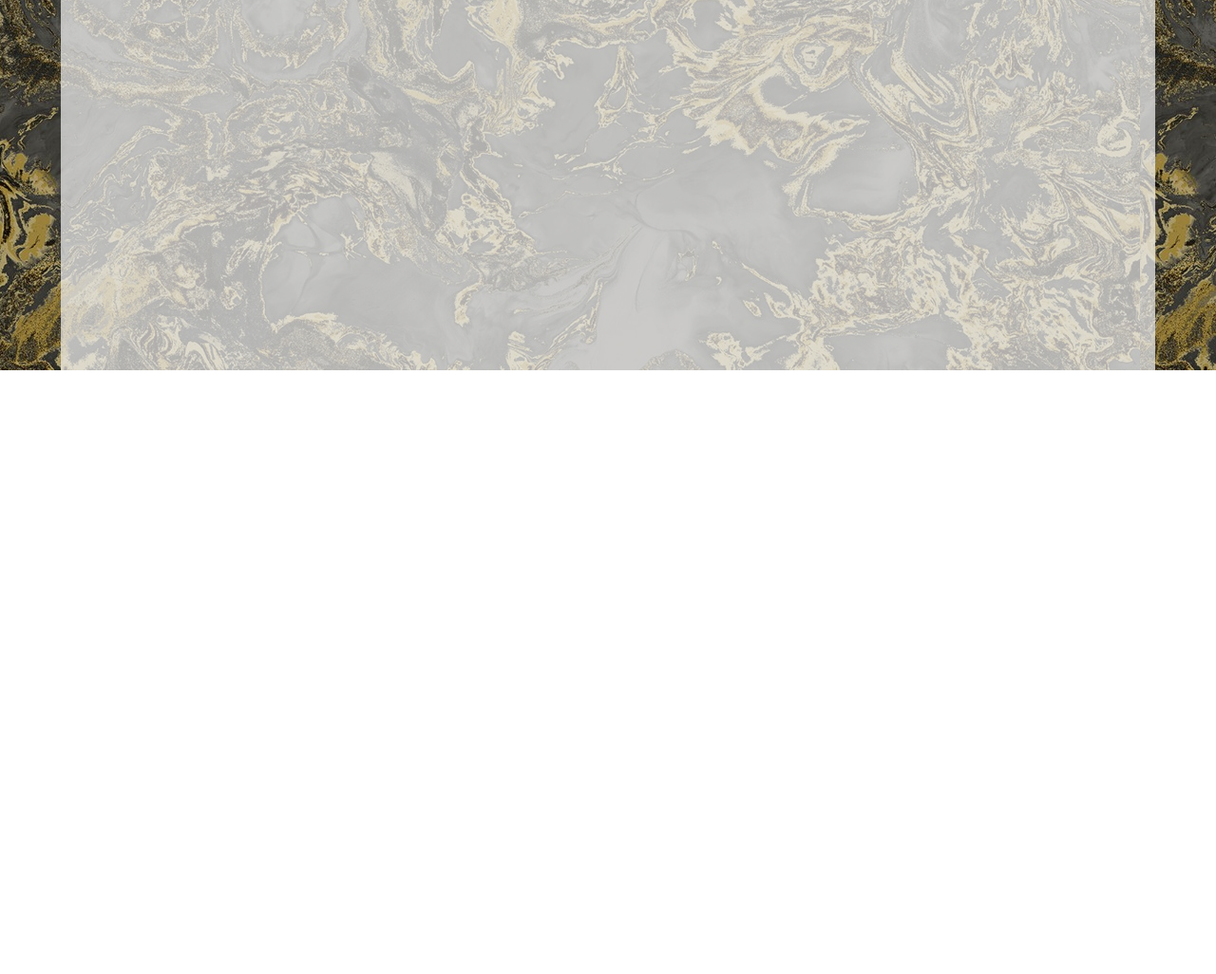
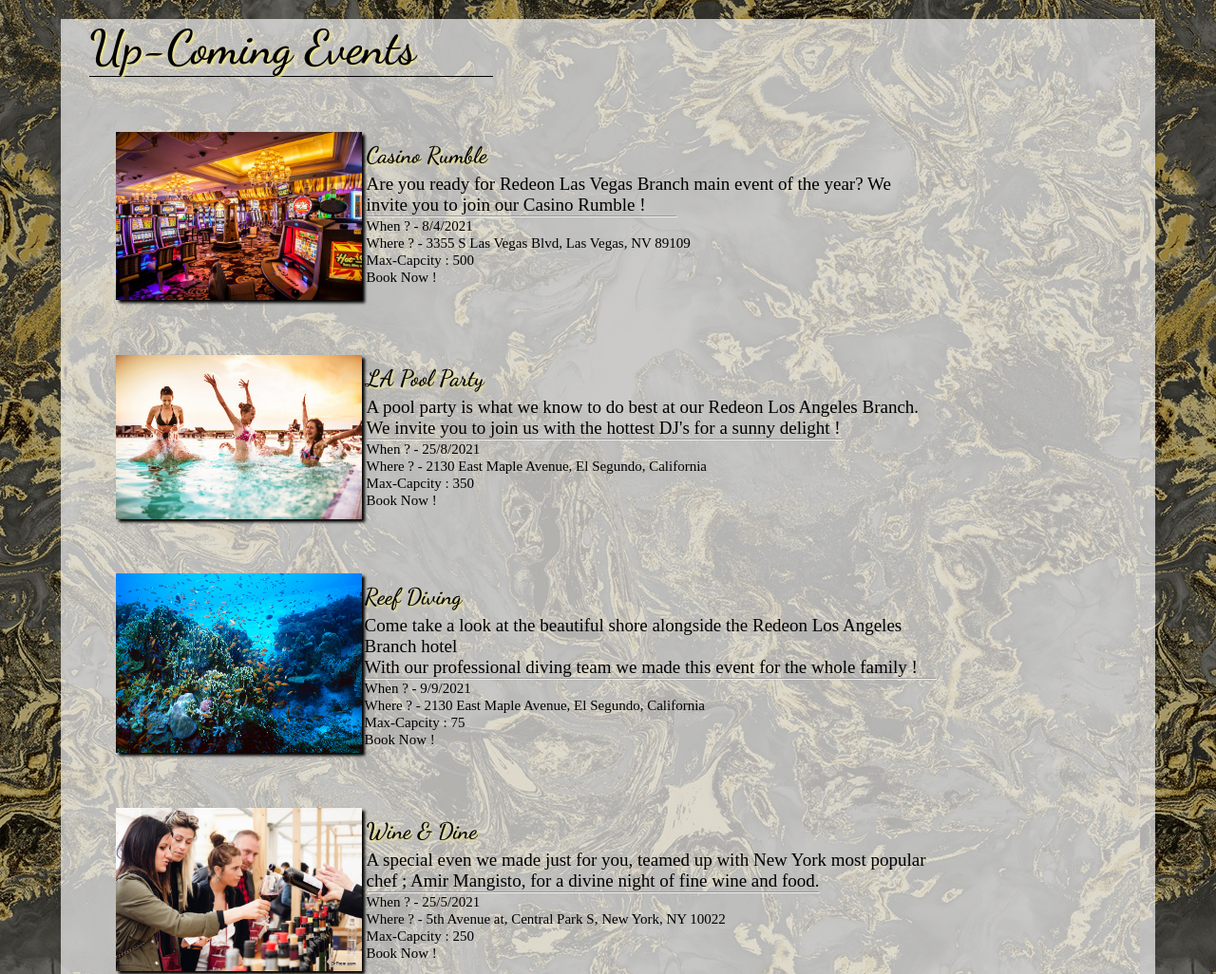
Before and after one commit to JacobShiber/Hotel_Assignment, a plain HTML site: page index.html in a window 1280 px wide. Shown: the part 1540-2566 px from the top of the page at 95% size. Before the commit the page ends 1930 px from the top, so only its background shows below. Drawn offline with Linux system fonts and the light colour scheme.

Commit message:
added upcoming events section

```diff
--- a/index.html
+++ b/index.html
@@ -17,7 +17,8 @@
         <header id="logo">
             <img src="Media/Rlogo.jpeg" alt="logo" id="logoimg">
             <h1 id="logotext">Experience hotels in a different level</h1>
-
+        </header>
+            <div id="stickynav">
             <nav>
                 <ul id="navlinks">
                     <li class="navlink"><a href="#">Main</a></li>
@@ -28,8 +29,8 @@
                     <li class="navlink"><a href="#">Contact</a></li>
                 </ul>
             </nav>
+           </div>
 
-        </header>
         <main>
             <div id="runningcontainer">
                 <div id="runningimg"></div>
@@ -64,6 +65,65 @@
                          </div>
                    </article>
             </section>
+            <section id="mainevents">
+                <h1>Up-Coming Events</h1>
+                <article id="eventcards">
+                <div class="eventcard">
+                    <img src="Media/casinorumble.jpg" alt="casino">
+                    <div class="cardtext">
+                    <h2>Casino Rumble</h2>
+                    <p>Are you ready for Redeon Las Vegas Branch main event of the year?
+                        We invite you to join our Casino Rumble !<br><hr width="325px">
+                        <span class="carddetail">When ? - 8/4/2021 <br>
+                        Where ? - 3355 S Las Vegas Blvd, Las Vegas, NV 89109 <br>
+                        Max-Capcity : 500 <br>
+                        Book Now !</span>
+                    </div>
+                    </p>
+                </div>
+                <div class="eventcard">
+                    <img src="Media/poolparty.jpg" alt="pool">
+                    <div class="cardtext">
+                    <h2>LA Pool Party</h2>
+                    <p>A pool party is what we know to do best at our Redeon Los Angeles Branch.<br>
+                    We invite you to join us with the hottest DJ's for a sunny delight !<br><hr width="500px">
+                    <span class="carddetail">When ? - 25/8/2021 <br>
+                        Where ? - 2130 East Maple Avenue, El Segundo, California <br>
+                        Max-Capcity : 350 <br>
+                        Book Now !</span>
+                </p>
+                    </div>
+                </div>
+                <div class="eventcard">
+                    <img src="Media/reefdiving.jpg" alt="reef">
+                    <div class="cardtext">
+                    <h2>Reef Diving</h2>
+                    <p>
+                        Come take a look at the beautiful shore alongside the Redeon Los Angeles Branch hotel<br>
+                        With our professional diving team we made this event for the whole family !<br><hr width="600px">
+                        <span class="carddetail">When ? - 9/9/2021 <br>
+                            Where ? - 2130 East Maple Avenue, El Segundo, California <br>
+                            Max-Capcity : 75 <br>
+                            Book Now !</span>
+                    </p>
+                    </div>
+                </div>
+                <div class="eventcard">
+                    <img src="Media/wineanddine.jpg" alt="wine">
+                    <div class="cardtext">
+                    <h2>Wine & Dine</h2>
+                    <p>
+                        A special even we made just for you, teamed up with New York most popular chef ;
+                        Amir Mangisto, for a divine night of fine wine and food.<br><hr width="475px">
+                        <span class="carddetail">When ? - 25/5/2021 <br>
+                            Where ? - 5th Avenue at, Central Park S, New York, NY 10022 <br>
+                            Max-Capcity : 250 <br>
+                            Book Now !</span>
+                    </p>
+                    </div>
+                </div>
+               </article>
+            </section>
         </main>
         <footer></footer>
     </div>
--- a/style.css
+++ b/style.css
@@ -36,6 +36,15 @@ body {
     background: black;
     display: flex;
     flex-wrap: wrap;
+    position: relative;
+}
+#stickynav {
+    width: 100%;
+    position: sticky;
+    top: 0;
+    background: black;
+    height: 40px;
+    z-index: 100;
 }
 
 #logo #logoimg {
@@ -65,7 +74,7 @@ body {
     flex-wrap: wrap;
     justify-content: space-evenly;
     height: 100%;
-
+    align-content: flex-end;
 }
 
 #navlinks .navlink {
@@ -115,6 +124,7 @@ body {
     animation-direction: alternate;
     animation-iteration-count: infinite;
     animation-play-state: running;
+    box-shadow: 3px 3px 3px 3px black;
 }
 
 @keyframes  runningimg {
@@ -141,11 +151,9 @@ body {
 
 #maincontent {
     width: 90%;
-    height: 1200px;
+    height: 750px;
     background: rgb(245, 245, 245, 0.7);
     margin-left: 5vw;
-    /* position: relative; */
-    /* top: -40px; */
 }
 
 #maincontent h1 {
@@ -195,3 +203,66 @@ body {
 .branch p {
     font-size: 19px;
 }
+
+#mainevents {
+    width: 90%;
+    height: 1100px;
+    background: rgb(245, 245, 245, 0.7);
+    margin-left: 5vw;
+    margin-top: 2%;
+}
+
+#mainevents #eventcards {
+    display: flex;
+    flex-wrap: wrap;
+}
+
+#mainevents h1 {
+    font-family: var(--header-font);
+    font-size: 50px;
+    margin-left: 30px;
+    margin-top: 40px;
+    border-bottom: 1px solid black;
+    width: 425px;
+    text-shadow: 2px 2px 2px var(--main-gold);
+}
+
+#mainevents .eventcard {
+    width: 75%;
+    margin-top: 5%;
+    margin-left: 5%;
+    display: flex;
+    flex-wrap: wrap;
+    justify-content: space-between;
+}
+
+#mainevents .eventcard img {
+    width: 30%;
+    height: 100%;
+    box-shadow: 3px 3px 3px black;
+}
+
+#mainevents .eventcard h2 {
+    font-family: var(--header-font);
+    text-shadow: 2px 2px 2px var(--main-gold);
+    margin-top: 10px;
+
+    width: 500px;
+
+}
+
+#mainevents .eventcard p {
+    font-size: 19px;
+    width: 600px;
+    margin-top: 5px;
+}
+
+.carddetail {
+    font-size: 15px;
+    margin-top: 5px;
+
+}
+
+#cardtext {
+    width: 50%;
+}
```
Also changed, not shown: Media/casinorumble.jpg (added), Media/poolparty.jpg (added), Media/reefdiving.jpg (added), Media/wineanddine.jpg (added).
